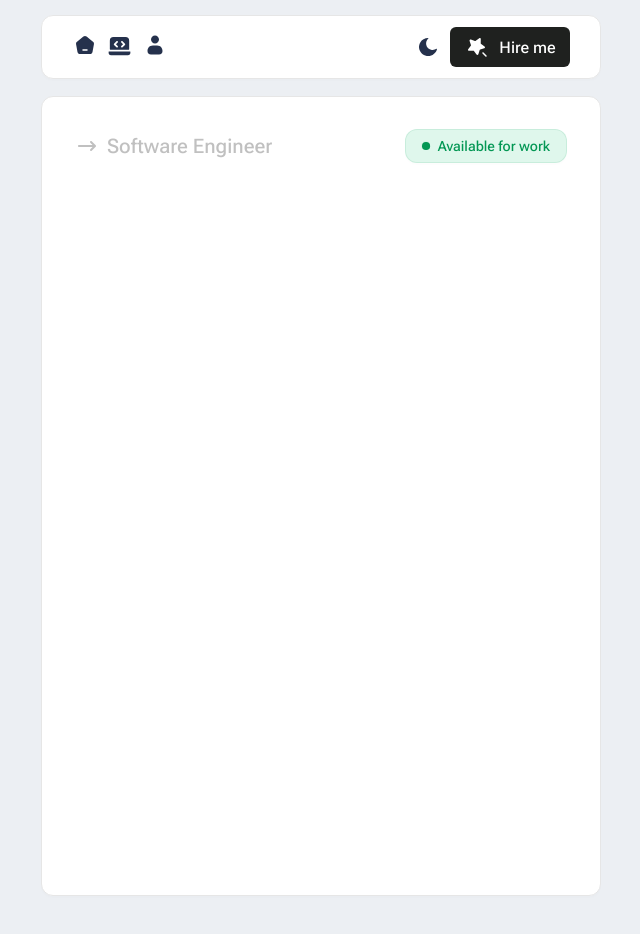
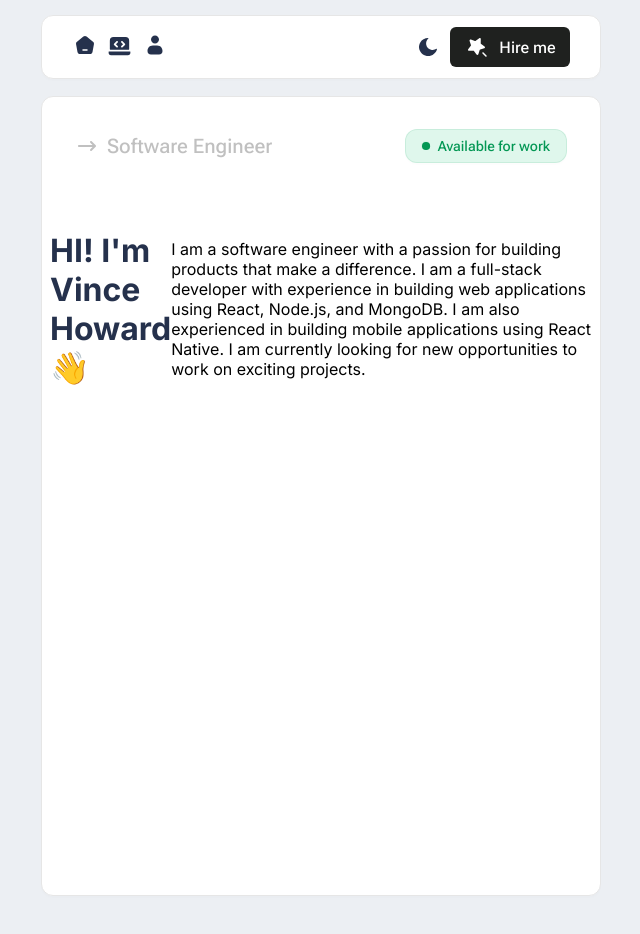
Before and after one commit to vinnyhoward/portfolio-2024, a Next.js app: page / in a window 1280 px wide. Shown: the top 934 px of the page, without its empty margins (319-959 px from the left). Built offline with nearby package versions, Linux system fonts and the light colour scheme.

Commit message:
Refactor code to use absolute imports for components

```diff
--- a/src/app/page.tsx
+++ b/src/app/page.tsx
@@ -1,9 +1,10 @@
 "use client";
 
 import styled from "styled-components";
-import { NavBar } from "../components/NavBar/NavBar";
-import { MainBody } from "../components/MainBody/MainBody";
-import { Notification } from "../components/Notification/Notification";
+import { NavBar } from "@/components/NavBar/NavBar";
+import { MainBody } from "@/components/MainBody/MainBody";
+import { Notification } from "@/components/Notification/Notification";
+import { Hero } from "@/components/Hero/Hero";
 
 const Main = styled.main`
   background-color: ${({ theme }) => theme.colors.color2};
@@ -15,12 +16,20 @@ const Main = styled.main`
   min-height: 100vh;
 `;
 
+const heroProps = {
+  title: "HI! I'm Vince Howard👋",
+  caption:
+    "I am a software engineer with a passion for building products that make a difference. I am a full-stack developer with experience in building web applications using React, Node.js, and MongoDB. I am also experienced in building mobile applications using React Native. I am currently looking for new opportunities to work on exciting projects.",
+  imageUrl:
+    "https://framerusercontent.com/images/dDnqkzQfB3pmvEdrFSxAJSkAyyk.png",
+};
 export default function Home() {
   return (
     <Main>
       <MainBody
         sectionHeader="Software Engineer"
         rightActionContainer={<Notification message="Available for work" />}
+        heroContainer={<Hero {...heroProps} />}
       />
     </Main>
   );
--- a/src/components/Hero/Hero.styles.tsx
+++ b/src/components/Hero/Hero.styles.tsx
@@ -0,0 +1,32 @@
+import styled from "styled-components";
+
+export const HeroContainer = styled.div`
+  align-items: center;
+  display: flex;
+  flex: none;
+  flex-direction: column;
+  flex-wrap: nowrap;
+  margin-top: 40px;
+  height: min-content;
+  justify-content: flex-start;
+  overflow: hidden;
+  padding: 0 0 40px;
+  position: relative;
+  width: 100%;
+
+  h1 {
+    font-size: 3rem;
+    margin: 0;
+    color: ${({ theme }) => theme.fontFamily.fontColor1};
+    font-size: ${({ theme }) => theme.fontSize.xxxl};
+  }
+
+  .hero__content {
+    display: flex;
+    flex-direction: row;
+    justify-content: center;
+    align-items: center;
+    margin-top: 20px;
+    width: 100%;
+  }
+`;
--- a/src/components/Hero/Hero.tsx
+++ b/src/components/Hero/Hero.tsx
@@ -1,23 +1,5 @@
 import React from "react";
-import styled from "styled-components";
-
-const HeroContainer = styled.div`
-  width: 100%;
-  height: 100vh;
-  display: flex;
-  flex-direction: column;
-  justify-content: center;
-  align-items: center;
-  text-align: center;
-  padding: 0 20px;
-  background-color: red;
-
-  h1 {
-    font-size: 3rem;
-    margin: 0;
-    color: ${({ theme }) => theme.colors.color1};
-  }
-`;
+import { HeroContainer } from "./Hero.styles";
 
 interface HeroProps {
   title: string;
@@ -33,8 +15,12 @@ export const Hero: React.FC<HeroProps> = ({
   extraNode,
 }) => {
   return (
-    <div>
-      <h1>{title}</h1>
-    </div>
+    <HeroContainer>
+      <div className="hero__content">
+        <h1>{title}</h1>
+        <p>{caption}</p>
+        {extraNode}
+      </div>
+    </HeroContainer>
   );
 };
--- a/src/components/MainBody/MainBody.styles.tsx
+++ b/src/components/MainBody/MainBody.styles.tsx
@@ -0,0 +1,62 @@
+import styled from "styled-components";
+
+export const MainBodyContainer = styled.div`
+  background-color: ${({ theme }) => theme.colors.color1};
+  border-radius: ${({ theme }) => theme.borderRadius};
+  box-shadow: ${({ theme }) => theme.boxShadow.shadow1};
+  width: ${({ theme }) => theme.layout.width};
+  border: 1px solid ${({ theme }) => theme.border.color1};
+  display: flex;
+  flex-direction: column;
+  align-items: center;
+  padding: 32px 8px 8px;
+  min-height: 100vh;
+
+  .title__container {
+    display: flex;
+    justify-content: space-between;
+    align-items: center;
+    padding: 0px 25px;
+    width: 100%;
+
+    h1 {
+      margin: 0;
+      font-family: ${({ theme }) => theme.fontFamily.robotoFlex};
+      font-weight: 500;
+      font-size: ${({ theme }) => theme.fontSize.xl};
+      color: ${({ theme }) => theme.fontFamily.fontColor3};
+    }
+  }
+
+  .right-action__container {
+    display: flex;
+    justify-content: center;
+    align-items: center;
+  }
+
+  .icon__container {
+    display: flex;
+    justify-content: center;
+    align-items: center;
+    margin-right: 8px;
+  }
+
+  h1 {
+    display: flex;
+    flex-direction: row;
+    justify-content: center;
+    align-items: center;
+  }
+
+  .children__container {
+    width: 100%;
+    padding: 0px 25px;
+  }
+
+  .hero {
+    width: 100%;
+    display: flex;
+    justify-content: center;
+    align-items: center;
+  }
+`;
--- a/src/components/MainBody/MainBody.tsx
+++ b/src/components/MainBody/MainBody.tsx
@@ -1,71 +1,20 @@
 import React from "react";
-import styled from "styled-components";
+import { MainBodyContainer } from "./MainBody.styles";
 import { useTheme } from "../../contexts/ThemeContext";
+import { Hero } from "../Hero/Hero";
 import { ArrowIcon } from "../Icons";
-
-const MainBodyContainer = styled.div`
-  background-color: ${({ theme }) => theme.colors.color1};
-  border-radius: ${({ theme }) => theme.borderRadius};
-  box-shadow: ${({ theme }) => theme.boxShadow.shadow1};
-  width: ${({ theme }) => theme.layout.width};
-  border: 1px solid ${({ theme }) => theme.border.color1};
-  display: flex;
-  flex-direction: column;
-  align-items: center;
-  padding: 32px 8px 8px;
-  min-height: 100vh;
-
-  .title__container {
-    display: flex;
-    justify-content: space-between;
-    align-items: center;
-    padding: 0px 25px;
-    width: 100%;
-
-    h1 {
-      margin: 0;
-      font-family: ${({ theme }) => theme.fontFamily.robotoFlex};
-      font-weight: 500;
-      font-size: ${({ theme }) => theme.fontSize.xl};
-      color: ${({ theme }) => theme.fontFamily.fontColor3};
-    }
-  }
-
-  .right-action__container {
-    display: flex;
-    justify-content: center;
-    align-items: center;
-  }
-
-  .icon__container {
-    display: flex;
-    justify-content: center;
-    align-items: center;
-    margin-right: 8px;
-  }
-
-  h1 {
-    display: flex;
-    flex-direction: row;
-    justify-content: center;
-    align-items: center;
-  }
-
-  .children__container {
-    width: 100%;
-    padding: 0px 25px;
-  }
-`;
 
 interface MainBodyProps {
   sectionHeader?: string;
   rightActionContainer?: React.ReactNode;
+  heroContainer?: React.ReactNode;
   children?: React.ReactNode;
 }
 
 export const MainBody: React.FC<MainBodyProps> = ({
   sectionHeader = "Software Developer",
   rightActionContainer = null,
+  heroContainer = null,
   children,
 }) => {
   const { theme } = useTheme();
@@ -81,6 +30,7 @@ export const MainBody: React.FC<MainBodyProps> = ({
         </h1>
         <div className="right-action__container">{rightActionContainer}</div>
       </div>
+      <div className="hero">{heroContainer}</div>
       <div className="children__container">{children}</div>
     </MainBodyContainer>
   );
--- a/src/components/NavBar/NavBar.tsx
+++ b/src/components/NavBar/NavBar.tsx
@@ -19,6 +19,7 @@ export const NavBar = () => {
   const buttonIconColor = isLightTheme
     ? theme.fontFamily.fontColor2
     : theme.fontFamily.fontColor1;
+
   return (
     <Nav>
       <ul>
```
